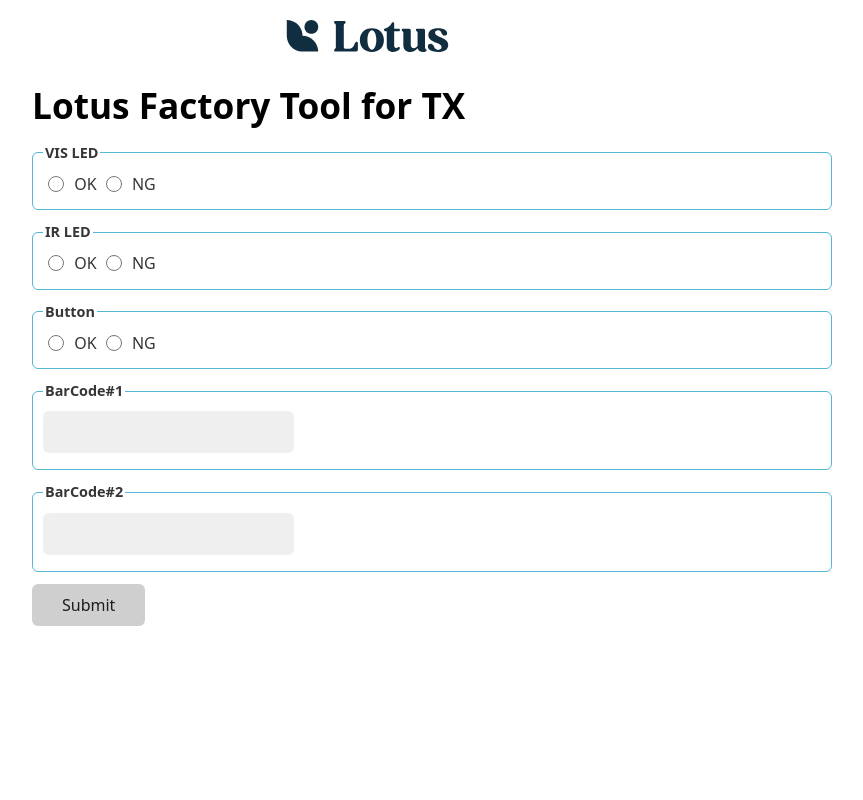
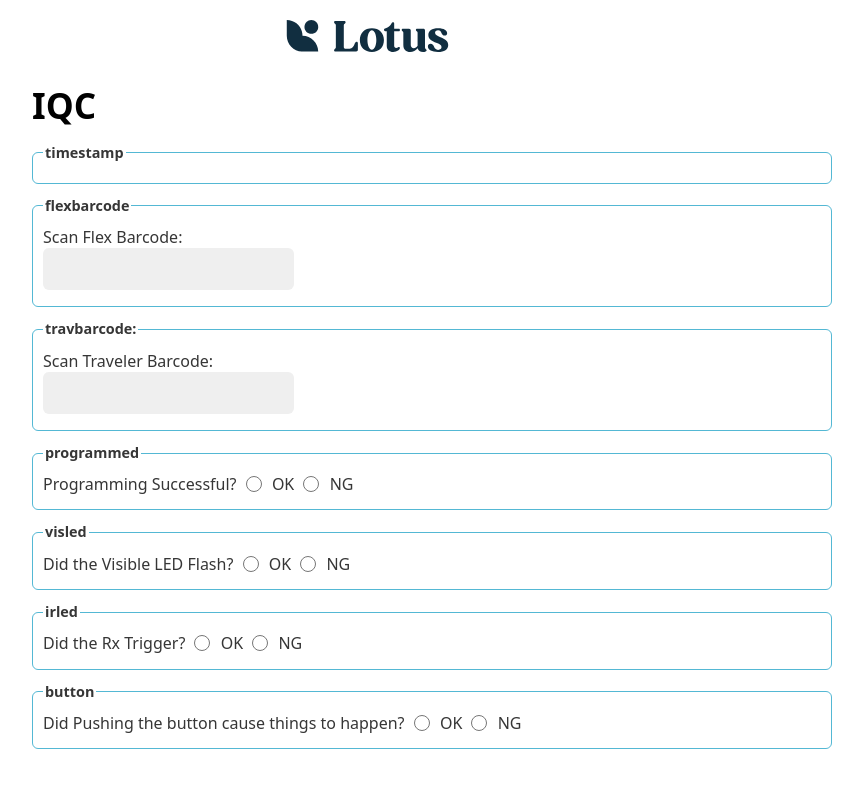
Before and after one commit to masamitinc/LotusFactoryTool-Example, a Flask app: page / in a window 1280 px wide. Shown: the whole page, without its empty margins (208-1071 px from the left). Run offline with Flask 3, Linux system fonts and the light colour scheme.

Commit message:
UI update (Files from Mike)

```diff
--- /dev/null
+++ b/config.json
@@ -0,0 +1,78 @@
+{
+"stationtype": "IQC",
+"columns": [
+	{
+		"name": "timestamp",
+		"inputtype": "timestamp"
+	},
+	{
+		"name": "flexbarcode",
+		"prompt": "Scan Flex Barcode:",
+		"inputtype": "text"
+	},
+	{
+		"name": "travbarcode:",
+		"prompt": "Scan Traveler Barcode:",
+		"inputtype": "text"
+	},
+	{
+		"name": "programmed",
+		"prompt": "Programming Successful?",
+		"inputtype": "radiobutton",
+		"radiooptions": [
+			{
+				"name": "OK",
+				"pass": true,
+				"default": true
+			},
+			{
+				"name": "NG",
+				"pass": false
+			}
+		]
+	},
+	{
+		"name": "visled",
+		"prompt": "Did the Visible LED Flash?",
+		"inputtype": "radiobutton",
+		"radiooptions": [
+			{
+				"name": "OK",
+				"pass": true
+			},
+			{
+				"name": "NG",
+				"pass": false
+			}
+		]
+	},
+	{
+		"name": "irled",
+		"prompt": "Did the Rx Trigger?",
+		"inputtype": "radiobutton",
+		"radiooptions": [
+			{
+				"name": "OK"
+			},
+			{
+				"name": "NG"
+			}
+		]
+	},
+	{
+		"name": "button",
+		"prompt": "Did Pushing the button cause things to happen?",
+		"inputtype": "radiobutton",
+		"radiooptions": [
+			{
+				"name": "OK"
+			},
+			{
+				"name": "NG"
+			}
+		]
+	}
+],
+"stationnumber": 1,
+"version": 1
+}
--- a/main.py
+++ b/main.py
@@ -1,9 +1,18 @@
 from flask import Flask, render_template, request, jsonify, send_from_directory
 import os
 import datetime
+import json
 
-TOOL_NAME="Lotus Factory Tool for TX"
-TOOL_VERSION="00.00.01"
+
+# Opening JSON file
+f = open('config.json')
+
+# returns JSON object as
+# a dictionary
+configargs = json.load(f)
+
+TOOL_NAME=configargs['stationtype']
+TOOL_VERSION=configargs['version']
 
 app = Flask(__name__)
 
@@ -25,7 +34,7 @@
             request.form['TextBarCode_1'],
             request.form['TextBarCode_2']))
 
-    return render_template('index_tx.html')
+    return render_template('index_tx.html', configargs=configargs)
 
 
 if __name__ == '__main__':
--- a/templates/index_tx.html
+++ b/templates/index_tx.html
@@ -1,57 +1,31 @@
 <!DOCTYPE html>
 <html>
 <head>
-    <title>Lotus</title>
+    <title>Lotus {{ configargs['stationtype'] }}</title>
     <link rel=stylesheet type=text/css href="{{ url_for('static', filename='water.css') }}"/>
 </head>
 <body>
     <img src="{{ url_for('static', filename='lotus_logo.svg') }}" alt="Lotus" style="max-height:32px" width="671" height="133" />
 
-    <h1>Lotus Factory Tool for TX</h1>
-
+    <h1>{{ configargs['stationtype'] }}</h1>
     <form action="/" method="POST">
-        <fieldset>
-          <legend>VIS LED</legend>
-          <div>
-            <input type="radio" id="rb_visled1" name="result_visled" value="OK" required/>
-            <label for="VisLedChoice_OK">OK</label>
-            <input type="radio" id="rb_visled2" name="result_visled" value="NG" required/>
-            <label for="VisLedChoice_NG">NG</label>
-          </div>
-        </fieldset>
-        <fieldset>
-            <legend>IR LED</legend>
-            <div>
-              <input type="radio" id="rb_irled1" name="result_irled" value="OK" required/>
-              <label for="IrLedChoice_OK">OK</label>
-              <input type="radio" id="rb_irled2" name="result_irled" value="NG" required/>
-              <label for="IrLedChoice_NG">NG</label>
-            </div>
-        </fieldset>
-        <fieldset>
-            <legend>Button</legend>
-            <div>
-              <input type="radio" id="rb_button1" name="result_button" value="OK" required/>
-              <label for="ButtonChoice_OK">OK</label>
-              <input type="radio" id="rb_button2" name="result_button" value="NG" required/>
-              <label for="ButtonChoice_NG">NG</label>
-            </div>
-        </fieldset>
-        <fieldset>
-            <legend>BarCode#1</legend>
-            <div>
-                <input type="text" name="TextBarCode_1" maxlength="20" id="id_TextBarCode_1" required="required">
-            </div>
-        </fieldset>
-        <fieldset>
-            <legend>BarCode#2</legend>
-            <div>
-                <input type="text" name="TextBarCode_2" maxlength="20" id="id_TextBarCode_2" required="required">
-            </div>
-        </fieldset>
-        <div>
-            <input type="submit" value="Submit">
-        </div>
+	{% for c in configargs['columns'] %}
+	  <fieldset>
+		<legend> {{ c['name'] }} </legend>
+		<div>
+		  {{ c['prompt'] }}
+		  {% if c['inputtype'] == 'text' %}
+                	<input type="text" name="{{ c['name'] }}" maxlength="20" id="{{ c['name'] }}" required="required">
+		  {% endif %}
+		  {% if c['inputtype'] == 'radiobutton' %}
+			{% for opt in c['radiooptions'] %}
+            			<input type="radio" id="{{ opt['name'] }}" name="{{ opt['name'] }}" value="{{ opt['name'] }}" required/>
+            			<label for="{{ opt['name'] }}">{{ opt['name'] }}</label>
+			{% endfor %}
+		  {% endif %}
+		</div>
+	  </fieldset>
+	{% endfor %}
     </form>
 </body>
 </html>
```
